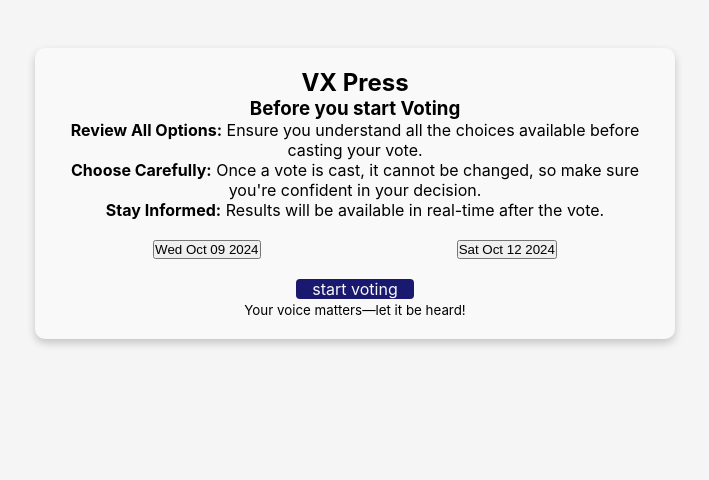
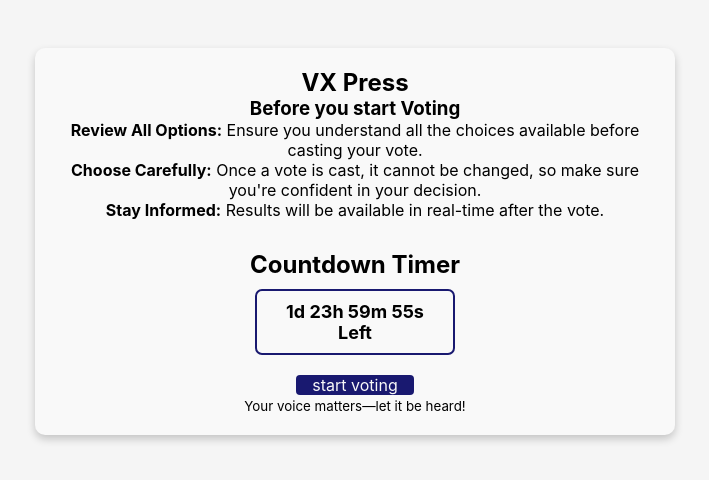
Before and after one commit to felixsunyk/VoteXpress, a React (Create React App) app: page /Instruction in a window 1280 px wide. Shown: the top 480 px of the page, without its empty margins (285-994 px from the left). Built offline with nearby package versions, Linux system fonts and the light colour scheme.

Commit message:
added countdown time

```diff
--- /dev/null
+++ b/src/component/style/Countdown.css
@@ -0,0 +1,26 @@
+*{
+    margin: 0;
+    padding: 0;
+    box-sizing: border-box;
+}
+.left{
+    border: 2px solid midnightblue;
+    width: 200px;
+    display: flex;
+    justify-content: center;
+    align-items: center;
+    margin-left: auto;
+    padding: 10px;
+    font-size: large;
+    border-radius: 7px;
+    margin-right: auto;
+    font-weight: bold;
+
+
+}
+.result-dev{
+    text-align: center;
+}
+.result-dev h2{
+    margin: 10px 0;
+}
--- a/src/component/style/Login.css
+++ b/src/component/style/Login.css
@@ -28,10 +28,10 @@
     border-radius: 10px;
 }
 
-.error-input{
+.login-box input.error-input{
     border: 2px solid red;
 }
-.error-input:focus{
+.login-box input.error-input:focus{
     outline-color: red;
 }
 
--- a/src/component/style/Signup.css
+++ b/src/component/style/Signup.css
@@ -20,6 +20,7 @@
     border: 1px solid #ccc;
     border-radius: 5px;
     box-sizing: border-box;
+
 }
 .signup-box input.error-input {
     border: 2px solid red;
--- a/src/component/style/home.css
+++ b/src/component/style/home.css
@@ -80,9 +80,11 @@ nav{
 }
 
 #vx-box{
-    background-color: white;
+    background-color: whitesmoke;
     color: black;
     border-radius: 10px;
+    border: 3px solid midnightblue;
+    margin: 0 10px;
 }
 .vx-list{
     margin: 3em;
@@ -94,14 +96,16 @@ nav{
 }
 .vx-list-ul{
     list-style-type: none;
-    text-align: center;
+    /* text-align: center; */
     line-height: 2.5em;
+    margin-left: auto;
+    margin-right: auto;
 }
 .vx-list-ul li span{
     font-weight: bold;
 }
 ul a{
-    color: whitesmoke;
+    color: rgb(245, 242, 242);
     text-decoration: none;
     text-transform: capitalize;
 }
@@ -110,8 +114,7 @@ ul a{
     font-weight: bold;
     text-transform: uppercase;
    text-align: center;
-   display: flex;
-   flex-wrap: wrap;
+
 
 }
 .vx-list{
--- a/src/component/style/instruction.css
+++ b/src/component/style/instruction.css
@@ -4,10 +4,7 @@
     box-sizing: border-box;
 }
 
-.instruction-btn{
-    display: flex;
-    justify-content: space-around;
-}
+
 .instruction-btn{
     padding: 20px 0;
 }
@@ -25,7 +22,7 @@ span{
     background-color: #f9f9f9;
     border-radius: 10px;
     box-shadow: 0px 4px 8px rgba(0, 0, 0, 0.2);
-   margin-top: 3em;
+    margin-top: 3em;
 }
 .instrct-btn{
     color: whitesmoke;
--- /dev/null
+++ b/src/component/voter/CountdownTime.js
@@ -0,0 +1,44 @@
+import React, { useState, useEffect } from "react";
+import '../style/Countdown.css'
+
+
+const targetDate = new Date().getTime() + 2 * 24 * 60 * 60 * 1000;
+const CountdownTimer = () => {
+
+  const [timeLeft, setTimeLeft] = useState(targetDate - new Date().getTime());
+
+  useEffect(() => {
+    const intervalId = setInterval(() => {
+      const now = new Date().getTime();
+      const timeRemaining = targetDate - now;
+
+      if (timeRemaining <= 0) {
+        clearInterval(intervalId);
+        setTimeLeft(0);
+      } else {
+        setTimeLeft(timeRemaining);
+      }
+    }, 1000);
+
+    return () => clearInterval(intervalId);
+  }, );
+
+  const formatTimeLeft = (milliseconds) => {
+    const totalSeconds = Math.floor(milliseconds / 1000);
+    const days = Math.floor(totalSeconds / (60 * 60 * 24));
+    const hours = Math.floor((totalSeconds % (60 * 60 * 24)) / (60 * 60));
+    const minutes = Math.floor((totalSeconds % (60 * 60)) / 60);
+    const seconds = totalSeconds % 60;
+
+    return `${days}d ${hours}h ${minutes}m ${seconds}s Left`;
+  };
+
+  return (
+    <div className="result-dev">
+      <h2>Countdown Timer</h2>
+      <p className="left">{timeLeft > 0 ? formatTimeLeft(timeLeft) : "Time's up!"}</p>
+    </div>
+  );
+};
+
+export default CountdownTimer;
--- a/src/component/voter/Instruction.js
+++ b/src/component/voter/Instruction.js
@@ -1,6 +1,7 @@
 import React from "react";
 import "../style/instruction.css";
 import { Link } from "react-router-dom";
+import CountdownTimer from "./CountdownTime";
 
 
 const Instruction = () =>{
@@ -19,9 +20,9 @@ const Instruction = () =>{
             <p><span>Choose Carefully:</span> Once a vote is cast, it cannot be changed, so make sure you're confident in your decision.</p>
             <p><span>Stay Informed:</span> Results will be available in real-time after the vote.</p>
             <div className="instruction-btn">
-                <button>{date.toDateString()}</button>
 
-                <button>{futureDate.toDateString() }</button>
+                <CountdownTimer />
+
             </div>
             <div>
                  <Link to="/Voting" className="btn">start voting</Link>
@@ -31,47 +32,3 @@ const Instruction = () =>{
     )
 }
 export default Instruction;
-
-// import React, { useState, useEffect } from "react";
-
-// const CountdownTimer = () => {
-//   // Set your target date and time (e.g., 3 days from now)
-//   const targetDate = new Date().getTime() + 3 * 24 * 60 * 60 * 1000; // 3 days from now
-
-//   const [timeLeft, setTimeLeft] = useState(targetDate - new Date().getTime());
-
-//   useEffect(() => {
-//     const intervalId = setInterval(() => {
-//       const now = new Date().getTime();
-//       const timeRemaining = targetDate - now;
-
-//       if (timeRemaining <= 0) {
-//         clearInterval(intervalId);
-//         setTimeLeft(0); // Countdown reached zero
-//       } else {
-//         setTimeLeft(timeRemaining);
-//       }
-//     }, 1000); // Update every second
-
-//     return () => clearInterval(intervalId); // Cleanup on component unmount
-//   }, [targetDate]);
-
-//   const formatTimeLeft = (milliseconds) => {
-//     const totalSeconds = Math.floor(milliseconds / 1000);
-//     const days = Math.floor(totalSeconds / (60 * 60 * 24));
-//     const hours = Math.floor((totalSeconds % (60 * 60 * 24)) / (60 * 60));
-//     const minutes = Math.floor((totalSeconds % (60 * 60)) / 60);
-//     const seconds = totalSeconds % 60;
-
-//     return `${days}d ${hours}h ${minutes}m ${seconds}s`;
-//   };
-
-//   return (
-//     <div>
-//       <h2>Countdown Timer</h2>
-//       <p>{timeLeft > 0 ? formatTimeLeft(timeLeft) : "Time's up!"}</p>
-//     </div>
-//   );
-// };
-
-// export default CountdownTimer;
```
